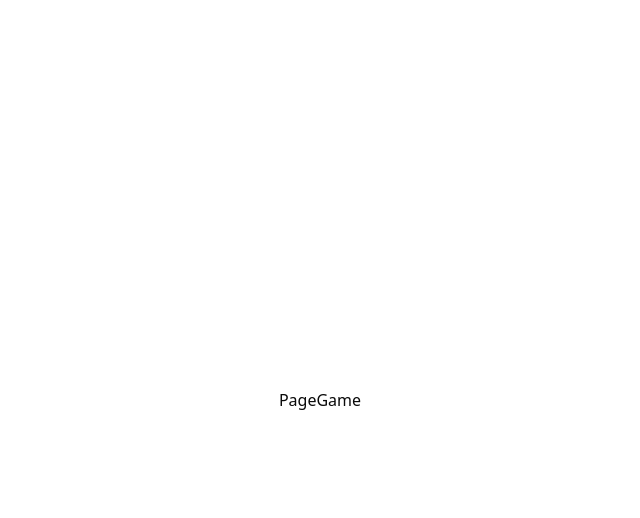
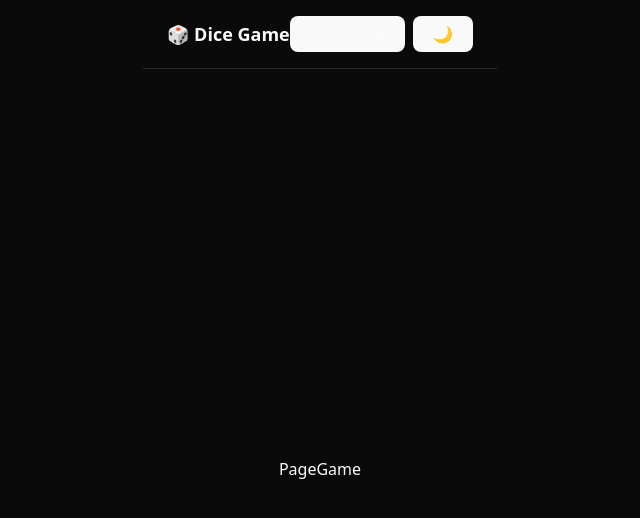
Before and after one commit to zsoltnemesnyikwebery/dice-game--vite, a React (Vite) app: page /game in a window 1280 px wide. Shown: the top 518 px of the page, without its empty margins (320-960 px from the left). Built offline with nearby package versions, Linux system fonts and the light colour scheme.

Commit message:
create Header, add darkmode toggler

```diff
--- a/package.json
+++ b/package.json
@@ -15,6 +15,7 @@
     "@tailwindcss/vite": "^4.1.18",
     "class-variance-authority": "^0.7.1",
     "clsx": "^2.1.1",
+    "framer-motion": "^12.27.0",
     "lucide-react": "^0.562.0",
     "react": "^19.2.0",
     "react-dom": "^19.2.0",
--- a/src/App.tsx
+++ b/src/App.tsx
@@ -1,15 +1,21 @@
 import { BrowserRouter, Routes, Route } from 'react-router-dom';
+import { Header } from '@/components/layout/Header';
 import PageHome from './pages/PageHome';
 import PageGame from "./pages/PageGame";
 
 function App() {
   return (
+    <>
+      <Header />
+      <main className="container mx-auto px-5 flex min-h-screen flex-col items-center justify-center">
         <BrowserRouter>
           <Routes>
               <Route path="/" element={<PageHome />} />
               <Route path="/game" element={<PageGame />} />
           </Routes>
         </BrowserRouter>
+      </main>
+    </>
   )
 }
 
--- /dev/null
+++ b/src/components/layout/Header.tsx
@@ -0,0 +1,31 @@
+import { motion } from "framer-motion";
+import { RulesDialog } from "@/components/DialogRules";
+import { Button } from "@/components/ui/button";
+import { useTheme } from "@/hooks/useTheme";
+
+export const Header = () => {
+  const { theme, toggleTheme } = useTheme();
+
+  return (
+    <motion.header
+      initial={{ y: -20, opacity: 0 }}
+      animate={{ y: 0, opacity: 1 }}
+      transition={{ duration: 0.4 }}
+      className="flex items-center justify-between px-6 py-4 border-b border-zinc-800"
+    >
+      {/* Logo */}
+      <div className="font-bold text-lg">
+        🎲 Dice Game
+      </div>
+
+      {/* Menu */}
+      <div className="flex items-center gap-2">
+        <RulesDialog />
+
+        <Button variant="ghost" onClick={toggleTheme}>
+          {theme === "dark" ? "🌙" : "☀️"}
+        </Button>
+      </div>
+    </motion.header>
+  );
+};
--- /dev/null
+++ b/src/hooks/useTheme.ts
@@ -0,0 +1,22 @@
+import { useEffect, useState } from "react";
+
+type Theme = "light" | "dark";
+
+export const useTheme = () => {
+  const [theme, setTheme] = useState<Theme>("dark");
+
+  useEffect(() => {
+    const stored = localStorage.getItem("theme") as Theme | null;
+    if (stored) setTheme(stored);
+  }, []);
+
+  useEffect(() => {
+    document.documentElement.classList.toggle("dark", theme === "dark");
+    localStorage.setItem("theme", theme);
+  }, [theme]);
+
+  const toggleTheme = () =>
+    setTheme((t) => (t === "dark" ? "light" : "dark"));
+
+  return { theme, toggleTheme };
+};
```
Also changed, not shown: src/components/DialogRules.tsx (renamed from src/components/Dialogs/DialogRules.tsx), 1 other file (tests, documents, lock files or other folders). Lines whose indentation alone changed are shown as unchanged.
